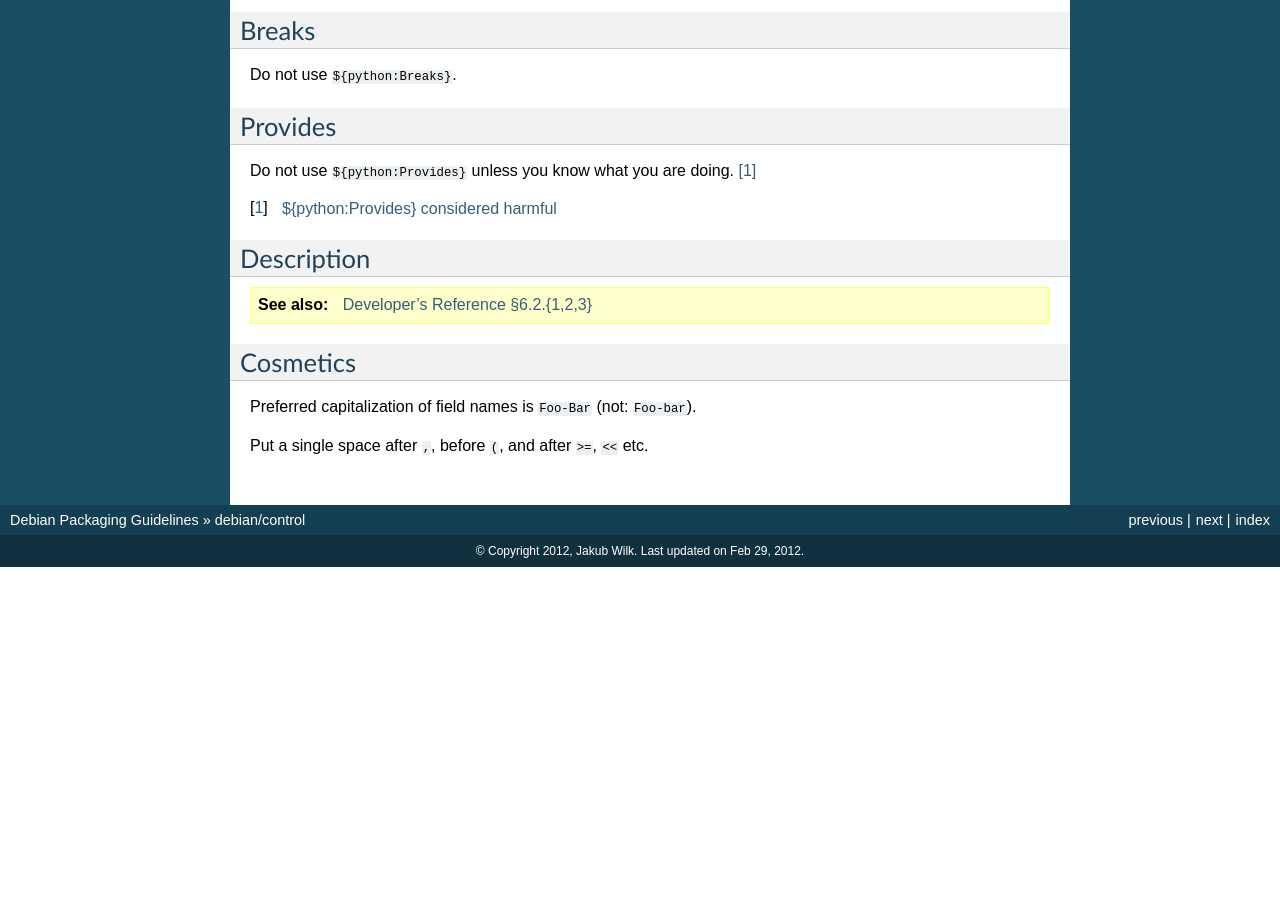
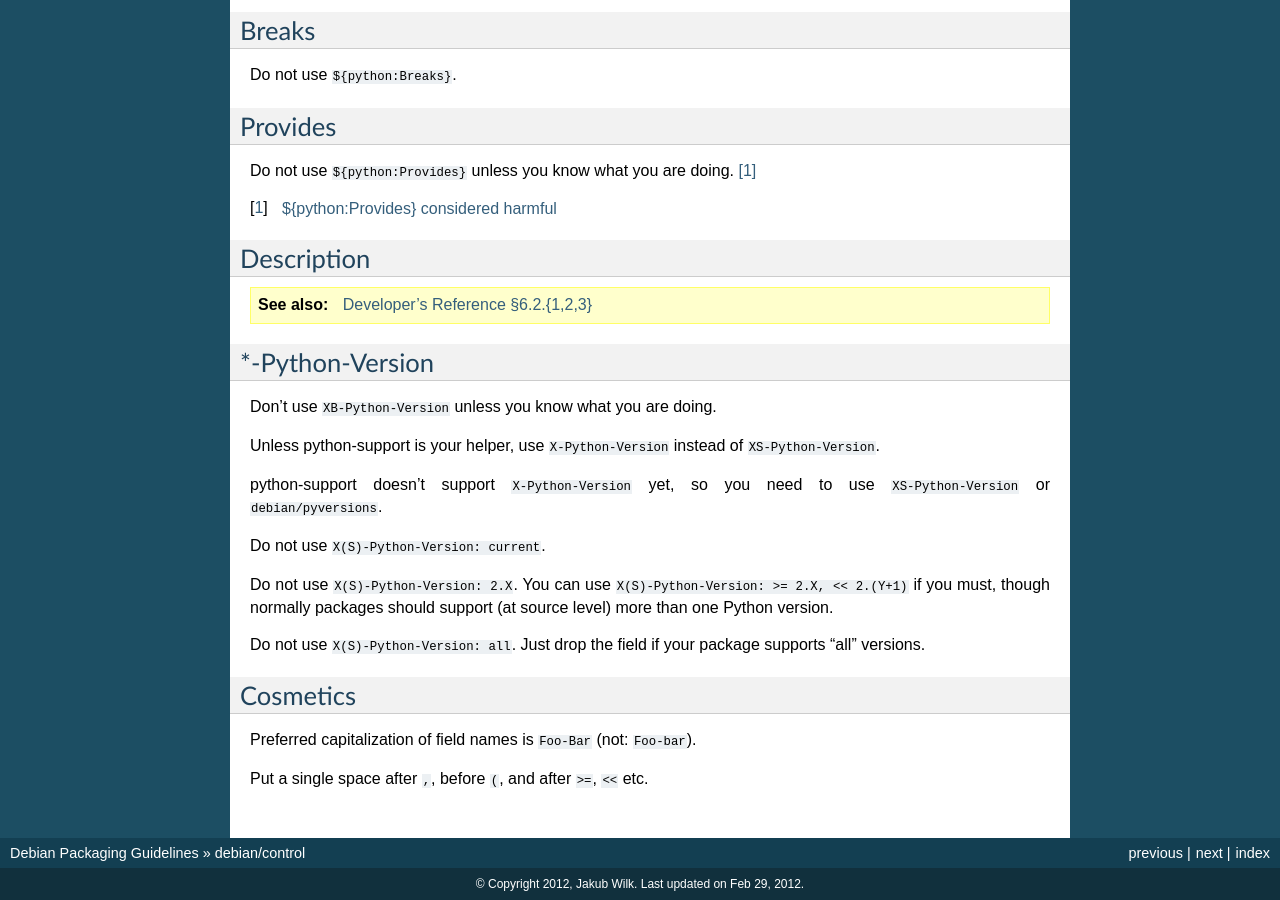
Before and after one commit to jwilk-archive/debian-packaging-guidelines, a Sphinx documentation site: the page built from source/debian-control.txt, in a window 1280 px wide and 900 px high, scrolled down 856 px. Built offline with Sphinx 7.4.7, drawn with Linux system fonts in a browser that asks for light colours; before the commit the page ends 1423 px from its top, so only the background shows below that.

Commit message:
Add hints about *-Python-Version fields.

```diff
--- a/source/debian-control.txt
+++ b/source/debian-control.txt
@@ -54,6 +54,25 @@
 -----------
 .. seealso:: `Developer's Reference §6.2.{1,2,3} <http://www.debian.org/doc/manuals/developers-reference/best-pkging-practices.html#bpp-desc-basics>`_
 
+\*-Python-Version
+-----------------
+Don't use ``XB-Python-Version`` unless you know what you are doing.
+
+Unless python-support is your helper, use ``X-Python-Version`` instead of
+``XS-Python-Version``.
+
+python-support doesn't support ``X-Python-Version`` yet, so you need to
+use ``XS-Python-Version`` or ``debian/pyversions``.
+
+Do not use ``X(S)-Python-Version: current``.
+
+Do not use ``X(S)-Python-Version: 2.X``. You can use ``X(S)-Python-Version: >=
+2.X, << 2.(Y+1)`` if you must, though normally packages should support (at
+source level) more than one Python version.
+
+Do not use ``X(S)-Python-Version: all``. Just drop the field if your package
+supports “all” versions.
+
 Cosmetics
 ---------
 Preferred capitalization of field names is ``Foo-Bar`` (not: ``Foo-bar``).
```
